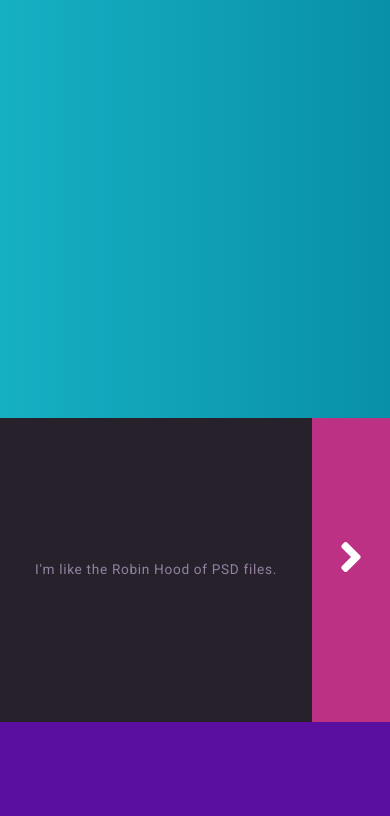
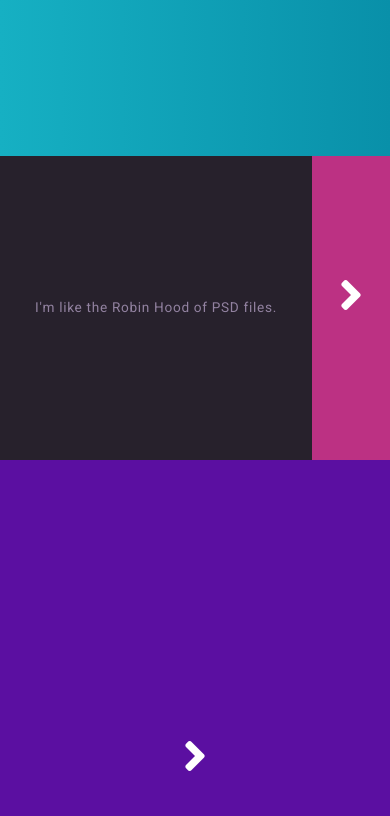
Before and after one commit to kosmicheskij-kotik/bsuir-labs, a plain HTML site: page responsive_template/index.html in a window 390 px wide. Shown: the part 350-1166 px from the top of the page. Drawn offline with Linux system fonts and the light colour scheme.

Commit message:
Added icon, fixed header

```diff
--- a/responsive_template/index.html
+++ b/responsive_template/index.html
@@ -4,6 +4,7 @@
 <meta charset="UTF-8">
 <meta name="viewport" content="width=device-width, initial-scale=1.0">
 <title>Awesome PSD</title>
+<link rel="shortcut icon" href="icons.ico" type="image/x-icon">
 <link href="https://fonts.googleapis.com/css?family=Roboto:400,500,700,900" rel="stylesheet">
 <link rel="stylesheet" href="styles/styles.css"/>
 <link rel="stylesheet" href="https://use.fontawesome.com/releases/v5.7.2/css/all.css" integrity="sha384-fnmOCqbTlWIlj8LyTjo7mOUStjsKC4pOpQbqyi7RrhN7udi9RwhKkMHpvLbHG9Sr" crossorigin="anonymous">
--- a/responsive_template/styles/styles.css
+++ b/responsive_template/styles/styles.css
@@ -61,16 +61,14 @@ nav div.nav_large a: hover {
 /*Header section*/
 header {
 	position: relative;
-	height: 81vh;
+	height: 80vh;
 	width: 100%;
 	background: linear-gradient(to right, #16B0C3, #0990A9);
 }
 
 .header_content {
-	height: 100%;
 	width: 100%;
 	position: absolute;
-	/*Здесь какая-то хуйня, она неправильно работает*/
 	top: 50%;
 	transform: translateY(-50%);
 }
@@ -240,4 +238,18 @@ footer {
 		width: 100%;
 		margin: 0;
 	}
+
+	header {
+		/*display: table;*/
+		/*position: relative;*/
+		height: 50vh;
+		/*width: 100%;*/
+		/*background: linear-gradient(to right, #16B0C3, #0990A9);*/
+	}
 }
+
+
+
+
+/*
+попытаться убрать белые промежутки между картинками*/
```
Also changed, not shown: responsive_template/icons.ico (added).
